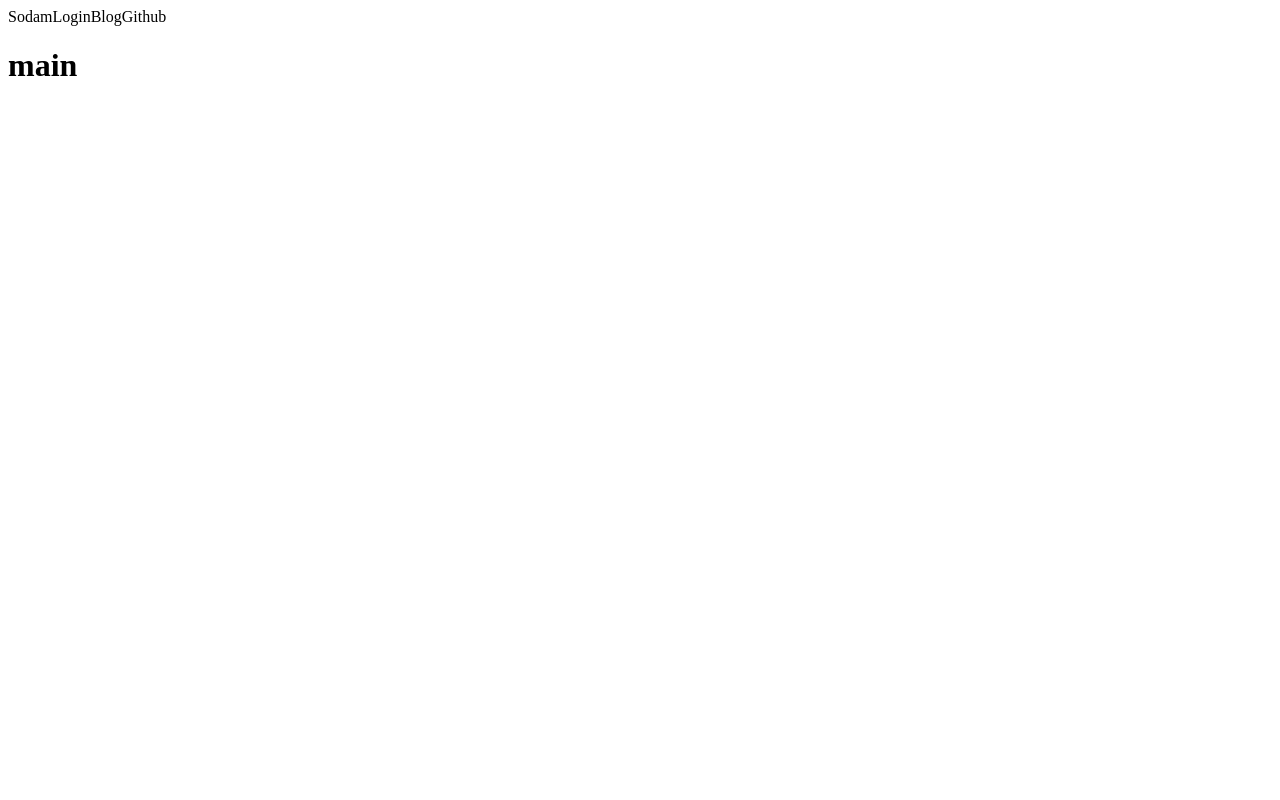
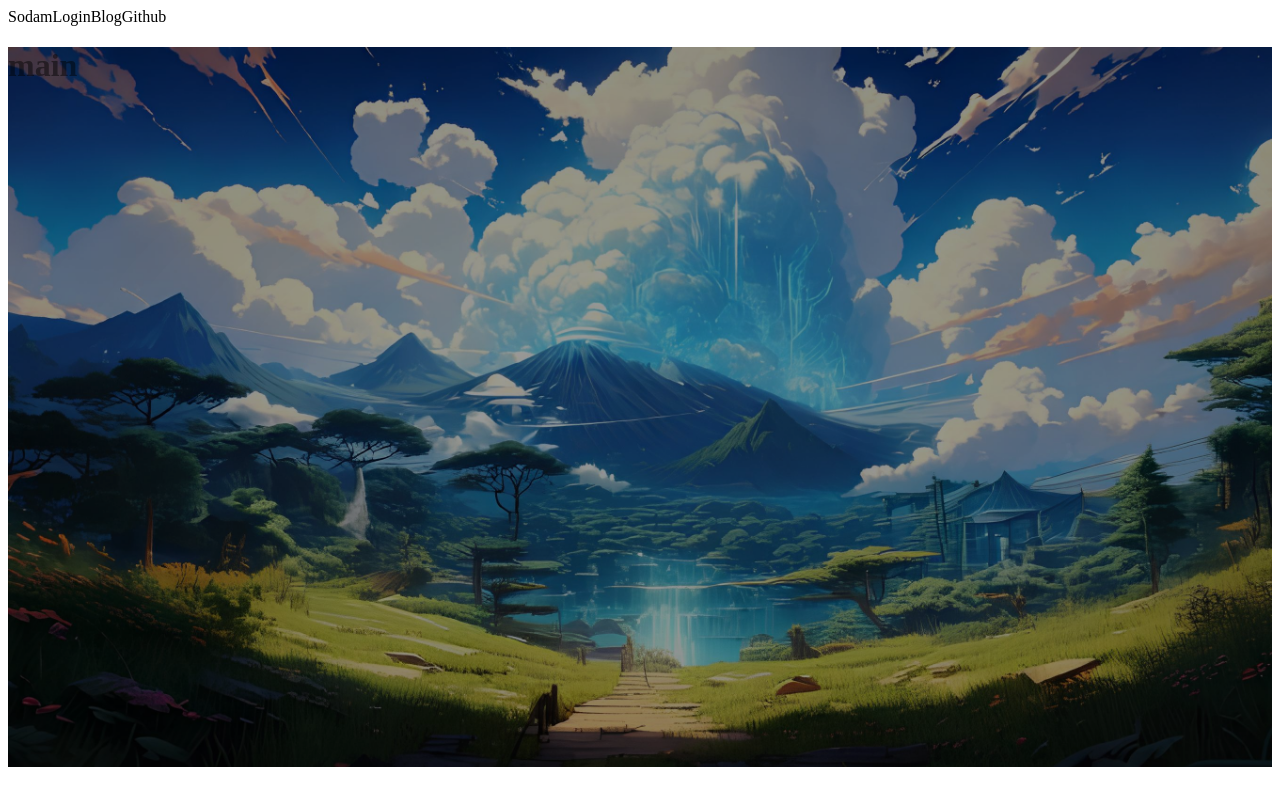
Before and after one commit to winshine0326/Sodam, a React (Vite) app in the folder frontend/: page / in a window 1280 px wide. Built offline with nearby package versions, Linux system fonts and the light colour scheme.

Commit message:
style: homeMain 이미지 추가

```diff
--- a/frontend/src/assets/css/home.css
+++ b/frontend/src/assets/css/home.css
@@ -0,0 +1,16 @@
+.homeMain {
+    background-image: url("../images/homeBackground.jpg");
+    background-repeat: no-repeat;
+    background-size: cover;
+    width: 100%;
+    height: 90vh;
+}
+
+.homeMainEffect{
+    width: 100%;
+    height: 100%;
+    opacity: 70%;
+    background:radial-gradient(#0000003c, #0000006a);
+    background-color: rgba(0, 0, 0, 0.4);
+    z-index:1;
+}
--- a/frontend/src/pages/Home.jsx
+++ b/frontend/src/pages/Home.jsx
@@ -1,4 +1,5 @@
 import React from 'react';
+import '../assets/css/home.css';
 
 const Home = ()=>{
     return(
@@ -12,8 +13,10 @@ const Home = ()=>{
                 <a>Github</a>
             </nav>
         </header>
-        <main>
-            <h1>main</h1>
+        <main className='homeMain'>
+            <div className='homeMainEffect'>
+                <h1>main</h1>
+            </div>
         </main>
         <footer>
 
```
Also changed, not shown: frontend/src/assets/images/homeBackground.jpg.
